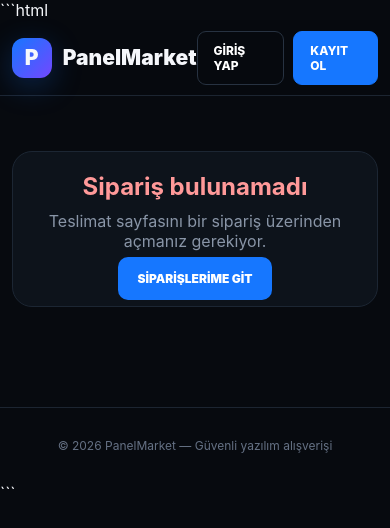
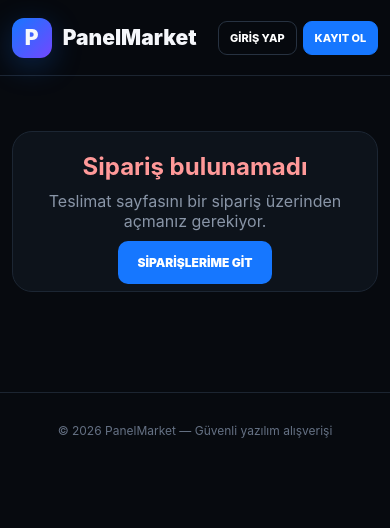
Before and after one commit to panelmarket/panelmarket, a website: page teslimat.html in a window 390 px wide. Drawn offline with Linux system fonts and the light colour scheme.

Commit message:
Update teslimat.html

````diff
--- a/teslimat.html
+++ b/teslimat.html
@@ -1,4 +1,3 @@
-```html
 <!DOCTYPE html>
 <html lang="tr">
 
@@ -44,11 +43,8 @@ header{
     top:0;
     z-index:1000;
     height:76px;
-
     background:rgba(7,10,15,.92);
-
     backdrop-filter:blur(18px);
-
     border-bottom:1px solid #1c2531
 }
 
@@ -56,7 +52,6 @@ header{
     width:min(1200px,94%);
     height:100%;
     margin:auto;
-
     display:flex;
     align-items:center;
     justify-content:space-between
@@ -66,7 +61,6 @@ header{
     display:flex;
     align-items:center;
     gap:11px;
-
     font-size:21px;
     font-weight:900
 }
@@ -74,19 +68,14 @@ header{
 .logo-icon{
     width:40px;
     height:40px;
-
     border-radius:12px;
-
     display:grid;
     place-items:center;
-
-    background:
-        linear-gradient(
-            135deg,
-            #1677ff,
-            #7347ff
-        );
-
+    background:linear-gradient(
+        135deg,
+        #1677ff,
+        #7347ff
+    );
     box-shadow:
         0 8px 30px
         rgba(22,119,255,.25)
@@ -117,13 +106,11 @@ header{
 
 .header-btn{
     padding:11px 16px;
-
     border-radius:9px;
-
     font-size:12px;
     font-weight:800;
-
-    cursor:pointer
+    cursor:pointer;
+    text-decoration:none
 }
 
 .login{
@@ -132,10 +119,18 @@ header{
     color:#fff
 }
 
+.login:hover{
+    background:#101820
+}
+
 .register{
     background:#1677ff;
     border:1px solid #1677ff;
     color:#fff
+}
+
+.register:hover{
+    background:#2a87ff
 }
 
 .logout{
@@ -153,7 +148,6 @@ header{
 
 .container{
     width:min(900px,94%);
-
     margin:55px auto 100px
 }
 
@@ -162,11 +156,8 @@ header{
 
 .card{
     background:#0d131b;
-
     border:1px solid #1c2633;
-
     border-radius:20px;
-
     padding:30px
 }
 
@@ -176,23 +167,13 @@ header{
 .success-icon{
     width:75px;
     height:75px;
-
     margin:0 auto 20px;
-
     border-radius:24px;
-
     display:grid;
     place-items:center;
-
     font-size:34px;
-
-    background:
-        rgba(50,210,120,.1);
-
-    border:
-        1px solid
-        rgba(50,210,120,.25);
-
+    background:rgba(50,210,120,.1);
+    border:1px solid rgba(50,210,120,.25);
     color:#72e6a2
 }
 
@@ -215,13 +196,9 @@ header{
 
 .product{
     margin-top:30px;
-
     padding:22px;
-
     border-radius:14px;
-
     background:#090f16;
-
     border:1px solid #1d2937
 }
 
@@ -232,9 +209,7 @@ header{
 
 .product-category{
     margin-top:5px;
-
     color:#5eacff;
-
     font-size:12px;
     font-weight:800
 }
@@ -244,39 +219,28 @@ header{
 
 .details{
     display:grid;
-
     grid-template-columns:1fr 1fr;
-
     gap:10px;
-
     margin-top:20px
 }
 
 .detail{
     padding:15px;
-
     background:#0d151e;
-
     border:1px solid #1d2937;
-
     border-radius:10px
 }
 
 .detail-label{
     font-size:10px;
-
     color:#718096;
-
     text-transform:uppercase
 }
 
 .detail-value{
     font-size:14px;
-
     font-weight:900;
-
     margin-top:5px;
-
     word-break:break-word
 }
 
@@ -285,11 +249,8 @@ header{
 
 .key{
     margin-top:20px;
-
     padding:20px;
-
     border-radius:13px;
-
     background:
         radial-gradient(
             circle at 50% 0,
@@ -297,7 +258,6 @@ header{
             transparent 60%
         ),
         #080e15;
-
     border:1px solid #263c59
 }
 
@@ -308,17 +268,11 @@ header{
 
 .key-value{
     font-family:monospace;
-
     font-size:20px;
-
     font-weight:900;
-
     letter-spacing:1px;
-
     margin-top:8px;
-
     word-break:break-all;
-
     color:#fff
 }
 
@@ -327,27 +281,18 @@ header{
 
 .buttons{
     display:flex;
-
     gap:10px;
-
     margin-top:22px
 }
 
 .btn{
     flex:1;
-
     border:0;
-
     cursor:pointer;
-
     padding:14px 20px;
-
     border-radius:10px;
-
     font-size:12px;
-
     font-weight:900;
-
     text-align:center
 }
 
@@ -362,9 +307,7 @@ header{
 
 .secondary{
     background:#101820;
-
     border:1px solid #263546;
-
     color:#fff
 }
 
@@ -373,22 +316,12 @@ header{
 
 .notice{
     margin-top:18px;
-
     padding:15px;
-
     border-radius:10px;
-
-    background:
-        rgba(22,119,255,.07);
-
-    border:
-        1px solid
-        rgba(22,119,255,.18);
-
+    background:rgba(22,119,255,.07);
+    border:1px solid rgba(22,119,255,.18);
     color:#9eb0c5;
-
     font-size:12px;
-
     line-height:1.6
 }
 
@@ -397,9 +330,7 @@ header{
 
 .loading{
     text-align:center;
-
     color:#8995a7;
-
     padding:50px
 }
 
@@ -408,9 +339,7 @@ header{
 
 .error{
     text-align:center;
-
     padding:40px;
-
     color:#ff9999
 }
 
@@ -419,13 +348,9 @@ header{
 
 footer{
     border-top:1px solid #1c2531;
-
     padding:30px 3%;
-
     text-align:center;
-
     color:#657184;
-
     font-size:12px
 }
 
@@ -436,6 +361,15 @@ footer{
 
     .nav{
         display:none
+    }
+
+    .header-buttons{
+        gap:6px
+    }
+
+    .header-btn{
+        padding:9px 11px;
+        font-size:11px
     }
 
     .card{
@@ -506,20 +440,12 @@ footer{
 </nav>
 
 
-<!--
-    BURASI LOGIN.HTML İLE SENKRON
-    panelmarket_token
-    panelmarket_user
--->
+<!-- LOGIN.HTML İLE AYNI SİSTEM -->
 
 <div
     class="header-buttons"
     id="authButtons"
->
-
-    <!-- JS dolduracak -->
-
-</div>
+></div>
 
 
 </div>
@@ -558,26 +484,19 @@ footer{
    LOGIN.HTML'DEKİ GERÇEK ANAHTARLAR
 ========================================================= */
 
-const TOKEN_KEY =
-    "panelmarket_token";
-
-const USER_KEY =
-    "panelmarket_user";
+const TOKEN_KEY = "panelmarket_token";
+const USER_KEY = "panelmarket_user";
 
 
 /* =========================================================
-   TOKEN
+   TOKEN OKU
 ========================================================= */
 
 function getToken(){
 
     try{
 
-        return (
-            localStorage.getItem(
-                TOKEN_KEY
-            ) || ""
-        );
+        return localStorage.getItem(TOKEN_KEY) || "";
 
     }catch(error){
 
@@ -594,7 +513,7 @@ function getToken(){
 
 
 /* =========================================================
-   USER
+   USER OKU
 ========================================================= */
 
 function getUser(){
@@ -602,14 +521,10 @@ function getUser(){
     try{
 
         const raw =
-            localStorage.getItem(
-                USER_KEY
-            );
+            localStorage.getItem(USER_KEY);
 
         if(!raw){
-
             return null;
-
         }
 
         return JSON.parse(raw);
@@ -629,43 +544,19 @@ function getUser(){
 
 
 /* =========================================================
-   LOGIN.HTML İLE AYNI OTURUM KONTROLÜ
+   LOGIN KONTROLÜ
+   TOKEN VARSA GİRİŞ YAPILMIŞTIR
 ========================================================= */
 
 function isLoggedIn(){
 
-    const token =
-        getToken();
-
-    const user =
-        getUser();
-
-    /*
-       login.html başarılı girişte:
-
-       localStorage.setItem(
-           "panelmarket_token",
-           data.token
-       );
-
-       localStorage.setItem(
-           "panelmarket_user",
-           JSON.stringify(data.user)
-       );
-
-       Bu yüzden ikisini birlikte kontrol ediyoruz.
-    */
-
-    return !!(
-        token &&
-        user
-    );
+    return !!getToken();
 
 }
 
 
 /* =========================================================
-   HEADER'I GÜNCELLE
+   HEADER
 ========================================================= */
 
 function updateAuthHeader(){
@@ -676,9 +567,7 @@ function updateAuthHeader(){
         );
 
     if(!box){
-
         return;
-
     }
 
 
@@ -729,10 +618,15 @@ function updateAuthHeader(){
 
 
 /* =========================================================
-   ÇIKIŞ
+   ÇIKIŞ YAP
 ========================================================= */
 
 function logoutUser(){
+
+    /*
+       Önce tarayıcıdaki PanelMarket
+       oturum bilgilerini temizle.
+    */
 
     try{
 
@@ -741,6 +635,14 @@ function logoutUser(){
         );
 
         localStorage.removeItem(
+            USER_KEY
+        );
+
+        sessionStorage.removeItem(
+            TOKEN_KEY
+        );
+
+        sessionStorage.removeItem(
             USER_KEY
         );
 
@@ -755,8 +657,10 @@ function logoutUser(){
 
 
     /*
-       Sunucu tarafındaki cookie/session
-       varsa onu da kapatmayı deniyoruz.
+       Sunucuda logout endpoint'i varsa
+       cookie/session temizlenmesini dene.
+       Başarısız olsa bile local oturum
+       temizlenmiş olur.
     */
 
     fetch(
@@ -768,8 +672,12 @@ function logoutUser(){
     ).catch(function(){});
 
 
+    /*
+       index.html'e dön.
+    */
+
     window.location.replace(
-        "/login.html"
+        "/index.html"
     );
 
 }
@@ -835,15 +743,14 @@ if(!orderId){
 
 
 /* =========================================================
-   SİPARİŞ
+   SİPARİŞİ YÜKLE
 ========================================================= */
 
 async function loadOrder(){
 
-
-    /* ---------------------------------------------
-       GERÇEK LOGIN KONTROLÜ
-    --------------------------------------------- */
+    /*
+       Login kontrolü
+    */
 
     if(!isLoggedIn()){
 
@@ -887,15 +794,9 @@ async function loadOrder(){
 
     try{
 
-
         const token =
             getToken();
 
-
-        /*
-           login.html'deki API sistemiyle uyumlu:
-           Authorization + credentials include
-        */
 
         const headers = {
 
@@ -904,6 +805,11 @@ async function loadOrder(){
 
         };
 
+
+        /*
+           Login'de alınan token'ı
+           API'ye gönder.
+        */
 
         if(token){
 
@@ -953,18 +859,14 @@ async function loadOrder(){
         }
 
 
-        /* ---------------------------------------------
+        /* =================================================
            OTURUM GEÇERSİZ
-        --------------------------------------------- */
+        ================================================= */
 
         if(
             res.status === 401 ||
             res.status === 403
         ){
-
-            /*
-               Token gerçekten geçersizse temizle.
-            */
 
             localStorage.removeItem(
                 TOKEN_KEY
@@ -973,7 +875,6 @@ async function loadOrder(){
             localStorage.removeItem(
                 USER_KEY
             );
-
 
             updateAuthHeader();
 
@@ -1067,25 +968,20 @@ async function loadOrder(){
 
                 <div class="center">
 
-
                     <div class="success-icon">
                         ✓
                     </div>
 
-
                     <h1>
                         Satın Alma Tamamlandı
                     </h1>
-
 
                     <p>
                         Paneliniz başarıyla
                         hesabınıza tanımlandı.
                     </p>
 
-
                 </div>
-
 
 
                 <div class="product">
@@ -1105,7 +1001,6 @@ async function loadOrder(){
                         PanelMarket Lisanslı Ürün
 
                     </div>
-
 
 
                     <div class="details">
@@ -1128,7 +1023,6 @@ async function loadOrder(){
                         </div>
 
 
-
                         <div class="detail">
 
                             <div class="detail-label">
@@ -1144,7 +1038,6 @@ async function loadOrder(){
                             </div>
 
                         </div>
-
 
 
                         <div class="detail">
@@ -1166,7 +1059,6 @@ async function loadOrder(){
                             </div>
 
                         </div>
-
 
 
                         <div class="detail">
@@ -1191,16 +1083,11 @@ async function loadOrder(){
                     </div>
 
 
-
                     <div class="key">
 
-
                         <div class="key-label">
-
                             LİSANS ANAHTARI
-
                         </div>
-
 
                         <div class="key-value">
 
@@ -1211,21 +1098,16 @@ async function loadOrder(){
 
                         </div>
 
-
                     </div>
 
 
-
                     <div class="buttons">
-
 
                         <button
                             class="btn primary"
                             onclick="copyKey('${escapeJs(licenseKey)}')"
                         >
-
                             LİSANS ANAHTARINI KOPYALA
-
                         </button>
 
 
@@ -1233,14 +1115,10 @@ async function loadOrder(){
                             href="/siparislerim.html"
                             class="btn secondary"
                         >
-
                             SİPARİŞLERİME GİT
-
                         </a>
 
-
                     </div>
-
 
 
                     <div class="notice">
@@ -1274,7 +1152,6 @@ async function loadOrder(){
 
     }catch(e){
 
-
         console.error(
             "ORDER LOAD ERROR:",
             e
@@ -1292,15 +1169,11 @@ async function loadOrder(){
                 </h2>
 
                 <p
-                    style="
-                        margin-top:10px
-                    "
+                    style="margin-top:10px"
                 >
-
                     ${escapeHtml(
                         e.message
                     )}
-
                 </p>
 
                 <br>
@@ -1436,7 +1309,7 @@ function escapeJs(str){
 
 
 /* =========================================================
-   SAYFA AÇILIR AÇILMAZ HEADER
+   SAYFA AÇILINCA HEADER'I GÜNCELLE
 ========================================================= */
 
 updateAuthHeader();
@@ -1445,4 +1318,3 @@ updateAuthHeader();
 
 </body>
 </html>
-```
````
